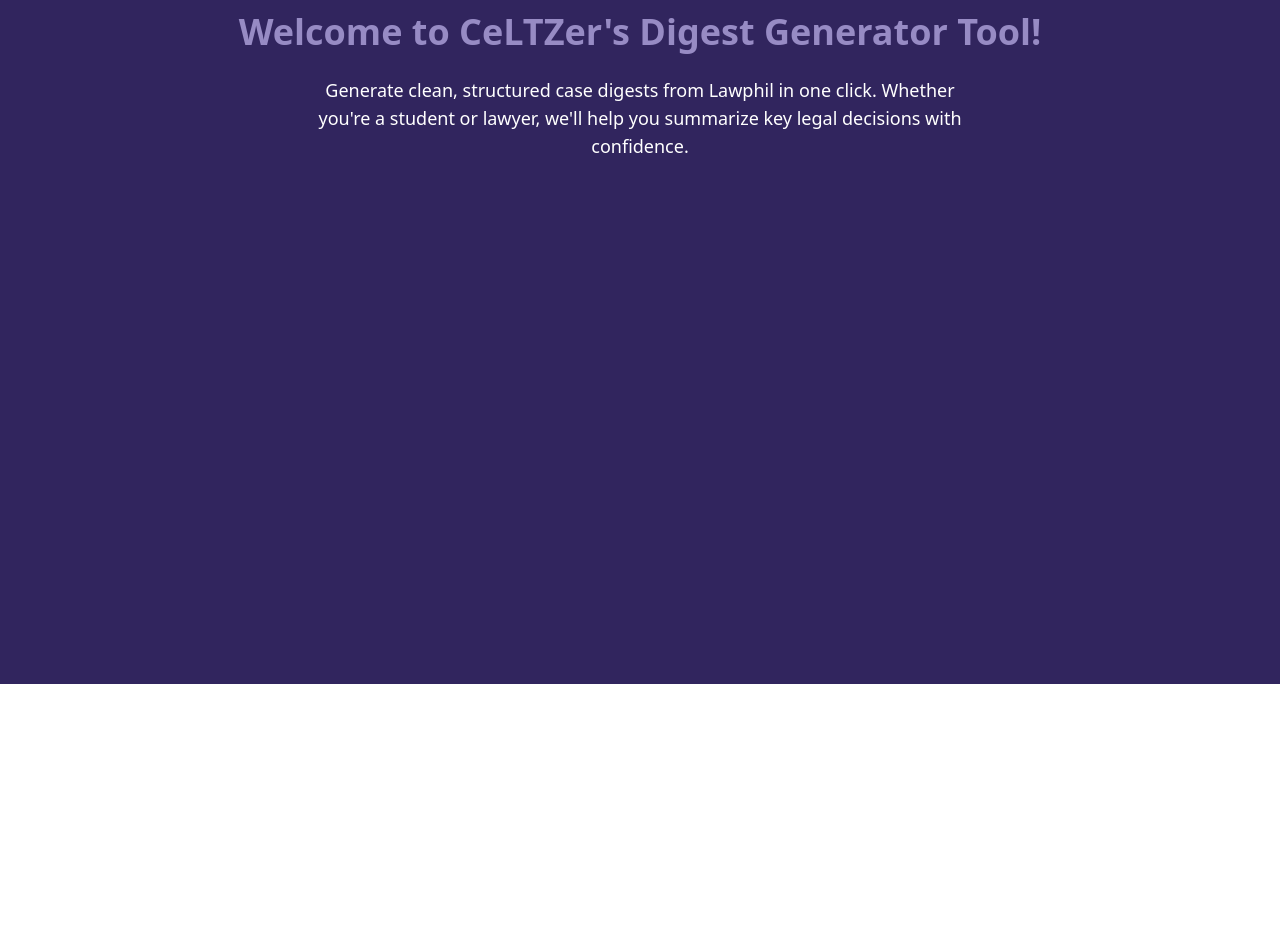
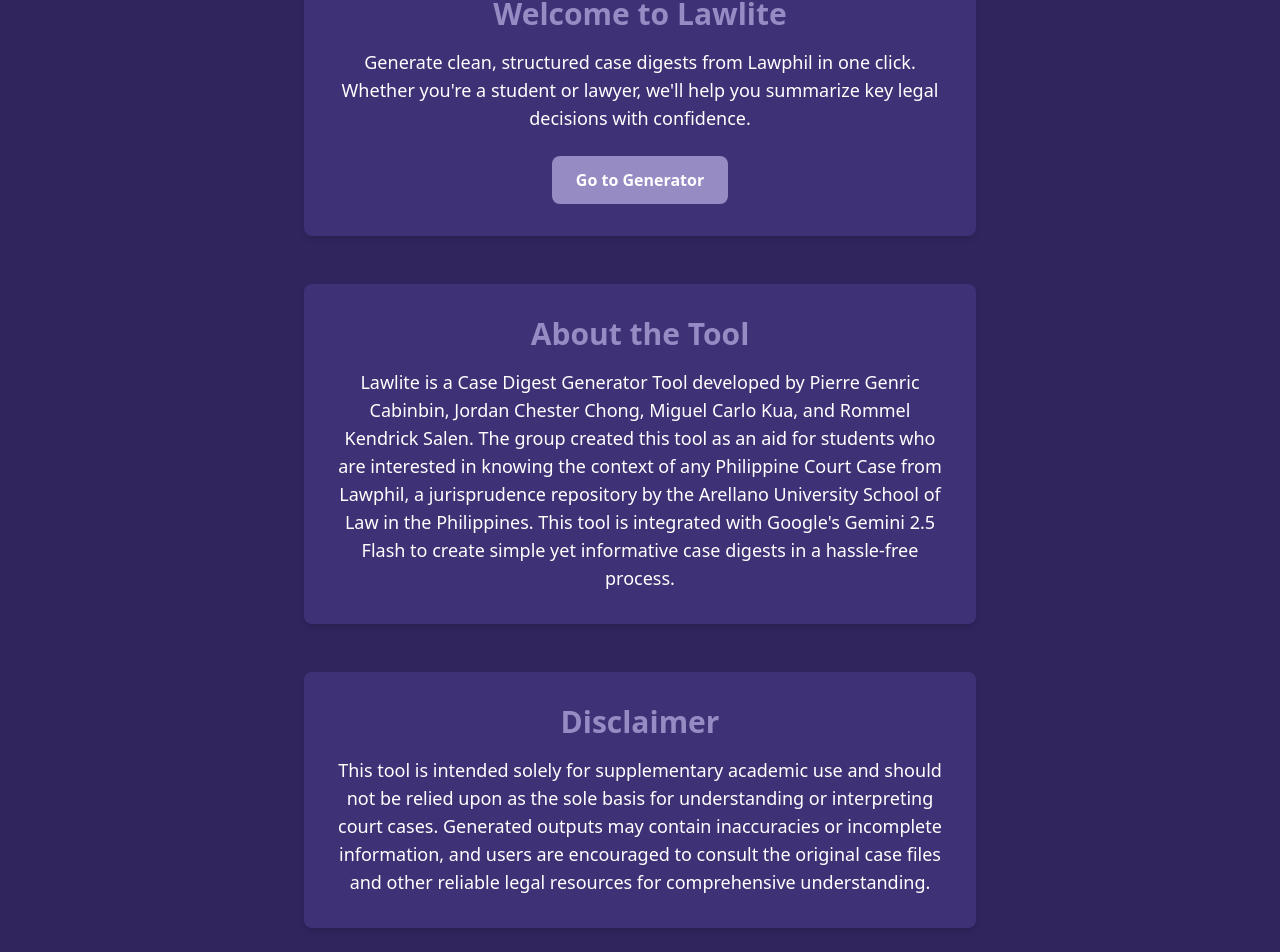
Before and after one commit to MiguelCarloKua/celtzers-website, a Next.js app: page / in a window 1280 px wide. Shown: the part 180-1132 px from the top of the page. Before the commit the page ends 864 px from the top, so only its background shows below. Built offline with nearby package versions, Linux system fonts and the light colour scheme.

Commit message:
Updated homepage

```diff
--- a/src/app/about/page.tsx
+++ b/src/app/about/page.tsx
@@ -3,7 +3,8 @@
     <main className="min-h-screen bg-[#31255e] text-white text-center py-32">
       <h2 className="text-4xl font-bold  text-white mb-6">About Us</h2>
       <p className="text-lg max-w-xl mx-auto">
-        Composed of Pierre Genric Cabinbin, Jordan Chester Chong, Miguel Carlo Kua, and Rommel Kendrick Salen, the researchers have created this tool with the goal of creating the lives of those interested in learning more about the cases in a concise manner a hassle-free process. The researchers have dedicated their utmost time to gather strategies in order to come up with this website.
+        Lawlite is a Case Digest Generator Tool developed by Pierre Genric Cabinbin, Jordan Chester Chong, Miguel Carlo Kua, and Rommel Kendrick Salen. The group created this tool as an aid for students who are interested in knowing the context of any
+        Philippine Court Case from Lawphil, a jurisprudence repository by the Arellano University School of Law in the Philippines. This tool is integrated with Google's Gemini 2.5 Flash to create simple yet informative case digests in a hassle-free process. Do note that this tool is solely for supplementary use only and not to be a sole basis of comprehending court cases as it may generate incorrect information.
       </p>
     </main>
   );
--- a/src/app/layout.tsx
+++ b/src/app/layout.tsx
@@ -13,9 +13,8 @@
       <body className="bg-[#31255e] text-white">
         <header className="bg-[#41327e] shadow-md">
           <nav className="container mx-auto px-4 py-4 flex justify-between items-center">
-            <Link href="/" className="text-2xl font-bold text-white">CeLTZers</Link>
+            <Link href="/" className="text-2xl font-bold text-white">Lawlite</Link>
             <ul className="flex gap-6 text-white font-medium">
-              <li><Link href="/about" className="hover:text-[#978bc4]">About Us</Link></li>
               <li><Link href="/generator" className="hover:text-[#978bc4]">Generate</Link></li>
             </ul>
           </nav>
--- a/src/app/page.tsx
+++ b/src/app/page.tsx
@@ -1,11 +1,47 @@
+import Link from "next/link";
+
 export default function Home() {
   return (
     <main className="min-h-screen bg-[#31255e] text-white font-sans">
-      <section className="py-32 text-center">
-        <h1 className="text-4xl font-bold text-[#978bc4] mb-6">Welcome to CeLTZer&apos;s Digest Generator Tool!</h1>
-        <p className="text-lg max-w-2xl mx-auto">
-          Generate clean, structured case digests from Lawphil in one click. Whether you&apos;re a student or lawyer, we&apos;ll help you summarize key legal decisions with confidence.
-        </p>
+      <section className="py-20 text-center">
+        {/* Intro Container */}
+        <div className="max-w-2xl mx-auto bg-[#3f3175] p-8 rounded-lg shadow-md mb-12">
+          <h2 className="text-3xl font-bold text-[#978bc4] mb-4">Welcome to Lawlite</h2>
+          <p className="text-lg">
+            Generate clean, structured case digests from Lawphil in one click. Whether you&apos;re a
+            student or lawyer, we&apos;ll help you summarize key legal decisions with confidence.
+          </p>
+          <Link
+            href="/generator"
+            className="inline-block mt-6 px-6 py-3 bg-[#978bc4] text-white font-semibold rounded-lg hover:bg-[#7d70a8] transition"
+          >
+            Go to Generator
+          </Link>
+        </div>
+
+        {/* About the Tool Container */}
+        <div className="max-w-2xl mx-auto bg-[#3f3175] p-8 rounded-lg shadow-md mb-12">
+          <h2 className="text-3xl font-bold text-[#978bc4] mb-4">About the Tool</h2>
+          <p className="text-lg">
+            Lawlite is a Case Digest Generator Tool developed by Pierre Genric Cabinbin, Jordan
+            Chester Chong, Miguel Carlo Kua, and Rommel Kendrick Salen. The group created this tool
+            as an aid for students who are interested in knowing the context of any Philippine Court
+            Case from Lawphil, a jurisprudence repository by the Arellano University School of Law
+            in the Philippines. This tool is integrated with Google&apos;s Gemini 2.5 Flash to create
+            simple yet informative case digests in a hassle-free process.
+          </p>
+        </div>
+
+        {/* Disclaimer Container */}
+        <div className="max-w-2xl mx-auto bg-[#3f3175] p-8 rounded-lg shadow-md">
+          <h2 className="text-3xl font-bold text-[#978bc4] mb-4">Disclaimer</h2>
+          <p className="text-lg">
+            This tool is intended solely for supplementary academic use and should not be relied upon
+            as the sole basis for understanding or interpreting court cases. Generated outputs may
+            contain inaccuracies or incomplete information, and users are encouraged to consult the
+            original case files and other reliable legal resources for comprehensive understanding.
+          </p>
+        </div>
       </section>
     </main>
   );
```
